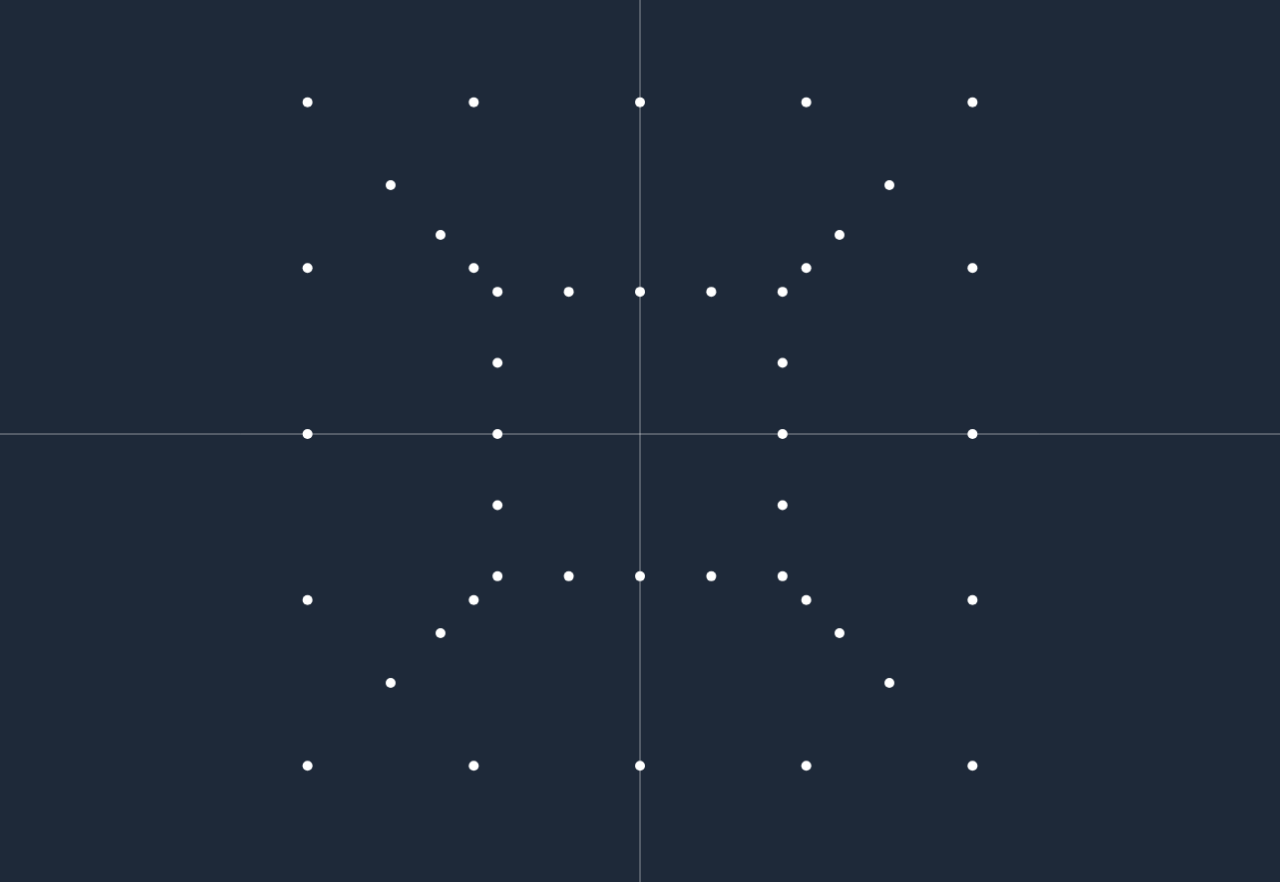
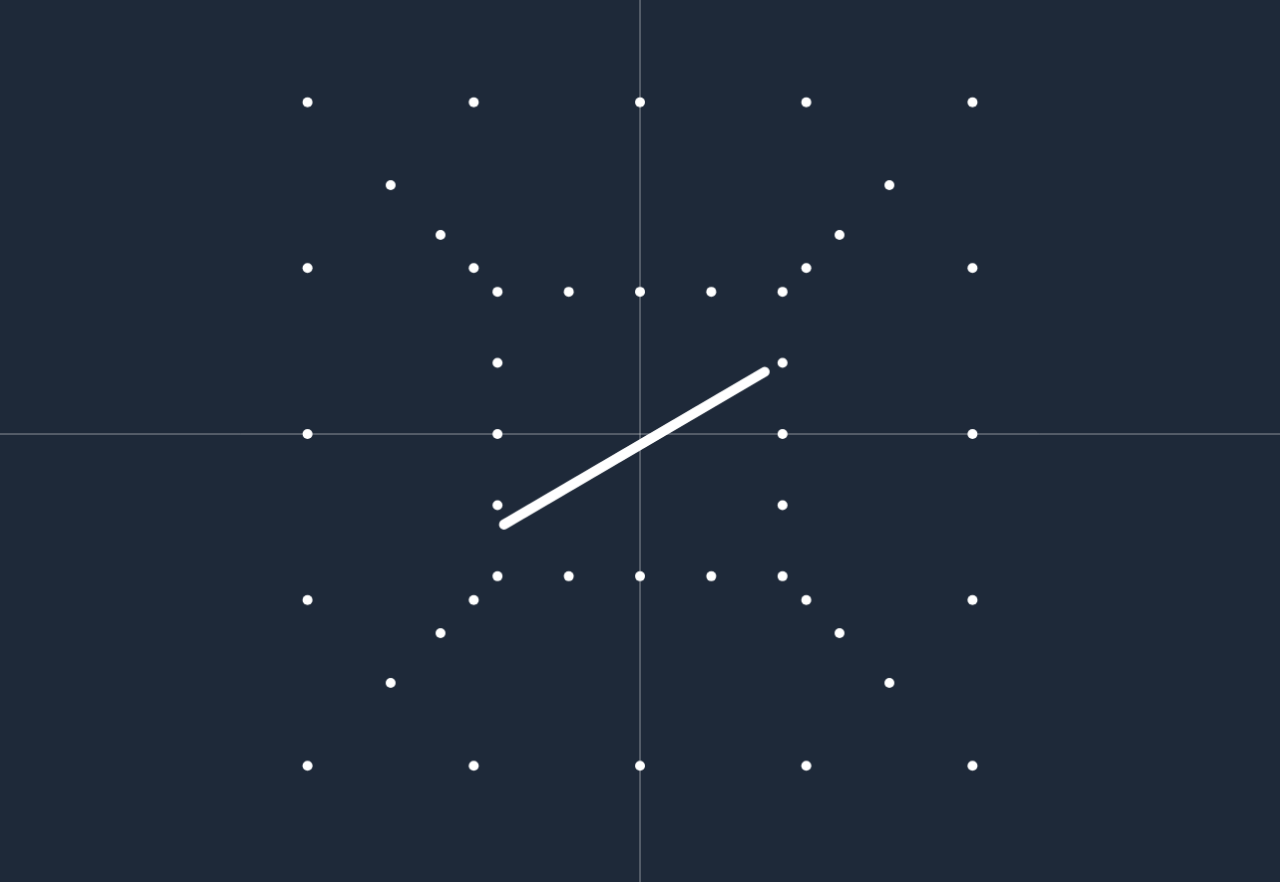
Before and after one commit to danyilaszloooo-arch/3d-renderer, an Angular app: page / in a window 1280 px wide. Shown: the top 884 px of the page. Built offline with nearby package versions, Linux system fonts and the light colour scheme.

Commit message:
added yaw pitch and roll

```diff
--- a/src/app/app.html
+++ b/src/app/app.html
@@ -9,16 +9,34 @@
       <input #lines type="checkbox" checked (input)="canvas.toggleLines(lines.checked)">
     </div>
     <div class="w-fit h-fit flex flex-col justify-center items-center">
-      <p class="text-xs text-gray-500"></p>
-      <input #camX type="range" min="-1000" max="1000" value="0" (input)="canvas.changeCameraPosition(camX.valueAsNumber, camY.valueAsNumber, camZ.valueAsNumber)">
+      <p class="text-xs text-gray-500">cameraX</p>
+      <input #camX type="range" min="-1000" max="1000" value="0"
+      (input)="canvas.changeCameraPosition(camX.valueAsNumber, camY.valueAsNumber, camZ.valueAsNumber, camYaw.valueAsNumber, camPitch.valueAsNumber, camRoll.valueAsNumber)">
     </div>
     <div class="w-fit h-fit flex flex-col justify-center items-center">
-      <p class="text-xs text-gray-500"></p>
-      <input #camY type="range" min="-1000" max="1000" value="0" (input)="canvas.changeCameraPosition(camX.valueAsNumber, camY.valueAsNumber, camZ.valueAsNumber)">
+      <p class="text-xs text-gray-500">cameraY</p>
+      <input #camY type="range" min="-1000" max="1000" value="0"
+      (input)="canvas.changeCameraPosition(camX.valueAsNumber, camY.valueAsNumber, camZ.valueAsNumber, camYaw.valueAsNumber, camPitch.valueAsNumber, camRoll.valueAsNumber)">
     </div>
     <div class="w-fit h-fit flex flex-col justify-center items-center">
-      <p class="text-xs text-gray-500"></p>
-      <input #camZ type="range" min="-1000" max="1000" value="0" (input)="canvas.changeCameraPosition(camX.valueAsNumber, camY.valueAsNumber, camZ.valueAsNumber)">
+      <p class="text-xs text-gray-500">cameraZ</p>
+      <input #camZ type="range" min="-1000" max="1000" value="0"
+      (input)="canvas.changeCameraPosition(camX.valueAsNumber, camY.valueAsNumber, camZ.valueAsNumber, camYaw.valueAsNumber, camPitch.valueAsNumber, camRoll.valueAsNumber)">
+    </div>
+    <div class="w-fit h-fit flex flex-col justify-center items-center">
+      <p class="text-xs text-gray-500">cameraYaw</p>
+      <input #camYaw type="range" min="-1000" max="1000" value="0"
+      (input)="canvas.changeCameraPosition(camX.valueAsNumber, camY.valueAsNumber, camZ.valueAsNumber, camYaw.valueAsNumber, camPitch.valueAsNumber, camRoll.valueAsNumber)">
+    </div>
+    <div class="w-fit h-fit flex flex-col justify-center items-center">
+      <p class="text-xs text-gray-500">cameraPitch</p>
+      <input #camPitch type="range" min="-1000" max="1000" value="0"
+      (input)="canvas.changeCameraPosition(camX.valueAsNumber, camY.valueAsNumber, camZ.valueAsNumber, camYaw.valueAsNumber, camPitch.valueAsNumber, camRoll.valueAsNumber)">
+    </div>
+    <div class="w-fit h-fit flex flex-col justify-center items-center">
+      <p class="text-xs text-gray-500">cameraRoll</p>
+      <input #camRoll type="range" min="-1000" max="1000" value="0"
+      (input)="canvas.changeCameraPosition(camX.valueAsNumber, camY.valueAsNumber, camZ.valueAsNumber, camYaw.valueAsNumber, camPitch.valueAsNumber, camRoll.valueAsNumber)">
     </div>
   </div>
   <app-canvas #canvas />
--- a/src/components/canvas/canvas.ts
+++ b/src/components/canvas/canvas.ts
@@ -14,6 +14,7 @@ export class Canvas {
   focalLength = this.canvasService.focalLength
   drawCenterLines: boolean = true
   cameraPositionSensitivity: number = 0.01
+  cameraRotationSensitivity: number = 0.01
 
   canvas = viewChild.required<ElementRef<HTMLCanvasElement>>('canvas')
   ctx!: CanvasRenderingContext2D
@@ -54,10 +55,13 @@ export class Canvas {
     this.drawScene()
   }
 
-  public changeCameraPosition(x: number, y: number, z: number): void {
+  public changeCameraPosition(x: number, y: number, z: number, yaw: number, pitch: number, roll: number): void {
     this.scenes.camera().pos.x = x * this.cameraPositionSensitivity
     this.scenes.camera().pos.y = y * this.cameraPositionSensitivity
     this.scenes.camera().pos.z = z * this.cameraPositionSensitivity
+    this.scenes.camera().rotation.yaw = yaw * this.cameraRotationSensitivity
+    this.scenes.camera().rotation.pitch = pitch * this.cameraRotationSensitivity
+    this.scenes.camera().rotation.roll = roll * this.cameraRotationSensitivity
     this.drawScene()
   }
 
@@ -68,20 +72,48 @@ export class Canvas {
       this.drawLine(0, this.canvasService.height / 2, this.canvasService.width, this.canvasService.height / 2, 0.5, 'white', 'square')
     }
     this.scenes.points.forEach(point => {
-      let relativePos = this.getRelativePosition3D(point.pos, camera.pos)
+      let relativePos: vector3D = this.getRelativePosition3D(point.pos, camera.pos, camera)
       if (relativePos.z > 0) {
         let projectedPos: vector2D = this.getProjectedPosition2D(relativePos)
         let renderedPos: vector2D = this.getRenderedPosition2D(projectedPos)
         this.drawPoint(renderedPos.x, renderedPos.y, 10, 'white')
       }
     });
+    this.scenes.lines.forEach(line => {
+      let relativeStart: vector3D = this.getRelativePosition3D(line.start, camera.pos, camera)
+      let relativeEnd: vector3D = this.getRelativePosition3D(line.end, camera.pos, camera)
+      if (relativeStart.z > 0 || relativeEnd.z > 0) {
+        let projectedStart: vector2D = this.getProjectedPosition2D(relativeStart)
+        let projectedEnd: vector2D = this.getProjectedPosition2D(relativeEnd)
+        let renderedStart: vector2D = this.getRenderedPosition2D(projectedStart)
+        let renderedEnd: vector2D = this.getRenderedPosition2D(projectedEnd)
+        this.drawLine(renderedStart.x, renderedStart.y, renderedEnd.x, renderedEnd.y, 10, 'white')
+      }
+    })
   }
 
-  private getRelativePosition3D(position1: vector3D, position2: vector3D): vector3D {
-    let xRel: number = position1.x - position2.x
-    let yRel: number = position1.y - position2.y
-    let zRel: number = position1.z - position2.z
-    let relativePos: vector3D = {x: xRel, y: yRel, z: zRel}
+  private getRelativePosition3D(position1: vector3D, position2: vector3D, camera: camera3D): vector3D {
+    let x: number = position1.x - position2.x
+    let y: number = position1.y - position2.y
+    let z: number = position1.z - position2.z
+
+    let yaw = camera.rotation.yaw
+    let pitch = camera.rotation.pitch
+    let roll = camera.rotation.roll
+
+    let x1 = x * Math.cos(yaw) - z * Math.sin(yaw)
+    let z1 = x * Math.sin(yaw) + z * Math.cos(yaw)
+    let y1 = y
+
+    let y2 = y1 * Math.cos(pitch) + z1 * Math.sin(pitch)
+    let z2 = -y1 * Math.sin(pitch) + z1 * Math.cos(pitch)
+    let x2 = x1
+
+    let x3 = x2 * Math.cos(roll) + y2 * Math.sin(roll)
+    let y3 = -x2 * Math.sin(roll) + y2 * Math.cos(roll)
+    let z3 = z2
+
+    let relativePos: vector3D = {x: x3, y: y3, z: z3}
     return relativePos
   }
 
@@ -96,7 +128,7 @@ export class Canvas {
   private getRenderedPosition2D(projectedPos: vector2D): vector2D {
     let canvasCenter: vector2D = this.canvasService.canvasCenter
     let renderedX: number = canvasCenter.x + projectedPos.x
-    let renderedY: number = canvasCenter.y + projectedPos.y
+    let renderedY: number = canvasCenter.y - projectedPos.y
     let renderedPos: vector2D = {x: renderedX, y: renderedY}
     return renderedPos
   }
--- a/src/interfaces.ts
+++ b/src/interfaces.ts
@@ -1,5 +1,11 @@
 export interface point3D {
     pos: vector3D
+}
+
+export interface rotation3D {
+    yaw: number
+    pitch: number
+    roll: number
 }
 
 export interface line3D {
@@ -16,6 +22,7 @@ export interface vector3D {
 export interface camera3D {
     pos: vector3D
     focalLength: number
+    rotation: rotation3D
 }
 
 export interface point2D {
--- a/src/services/scenes.ts
+++ b/src/services/scenes.ts
@@ -1,5 +1,6 @@
+import { rotation3D } from './../interfaces';
 import { Injectable, signal } from '@angular/core';
-import { camera3D, point3D, vector3D } from '../interfaces';
+import { camera3D, line3D, point3D, vector3D } from '../interfaces';
 
 @Injectable({
   providedIn: 'root',
@@ -34,8 +35,22 @@ export class Scenes {
     {pos: {x: -2, y:  2, z: 4}}, {pos: {x: -2, y:  2, z: 5}}, {pos: {x: -2, y:  2, z: 6}},
     {pos: {x:  2, y:  2, z: 4}}, {pos: {x:  2, y:  2, z: 5}}, {pos: {x:  2, y:  2, z: 6}},
   ]
+
+  lines: line3D[] = [
+    {start: {x: 2, y: 1, z: 8}, end: {x: -3, y: -2, z: 11}}
+  ]
+
   camera = signal<camera3D>({
-  pos: {x: 0, y: 0, z: 0},
+  pos: {
+    x: 0,
+    y: 0,
+    z: 0
+  },
   focalLength: 500,
+  rotation: {
+    yaw: 0,
+    pitch: 0,
+    roll: 0
+  }
 })
 }
```
Lines whose indentation alone changed are shown as unchanged.
